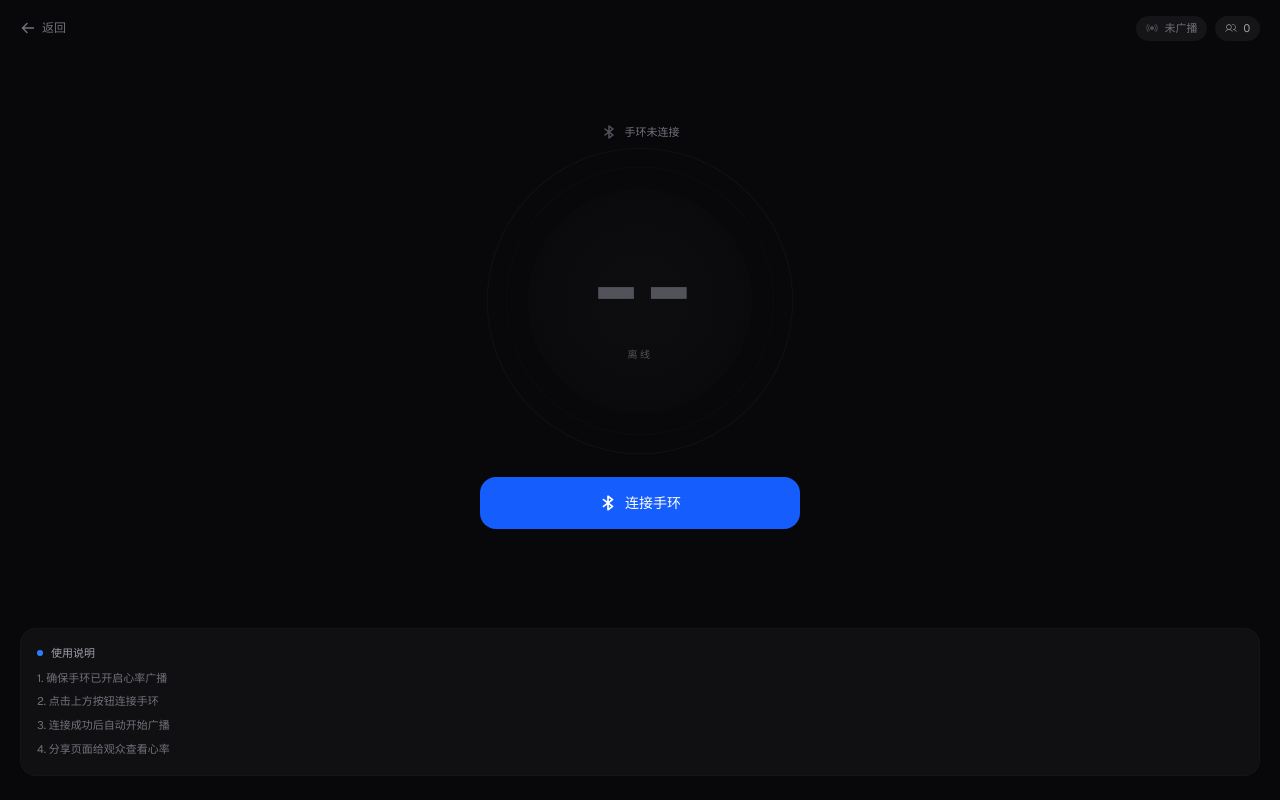
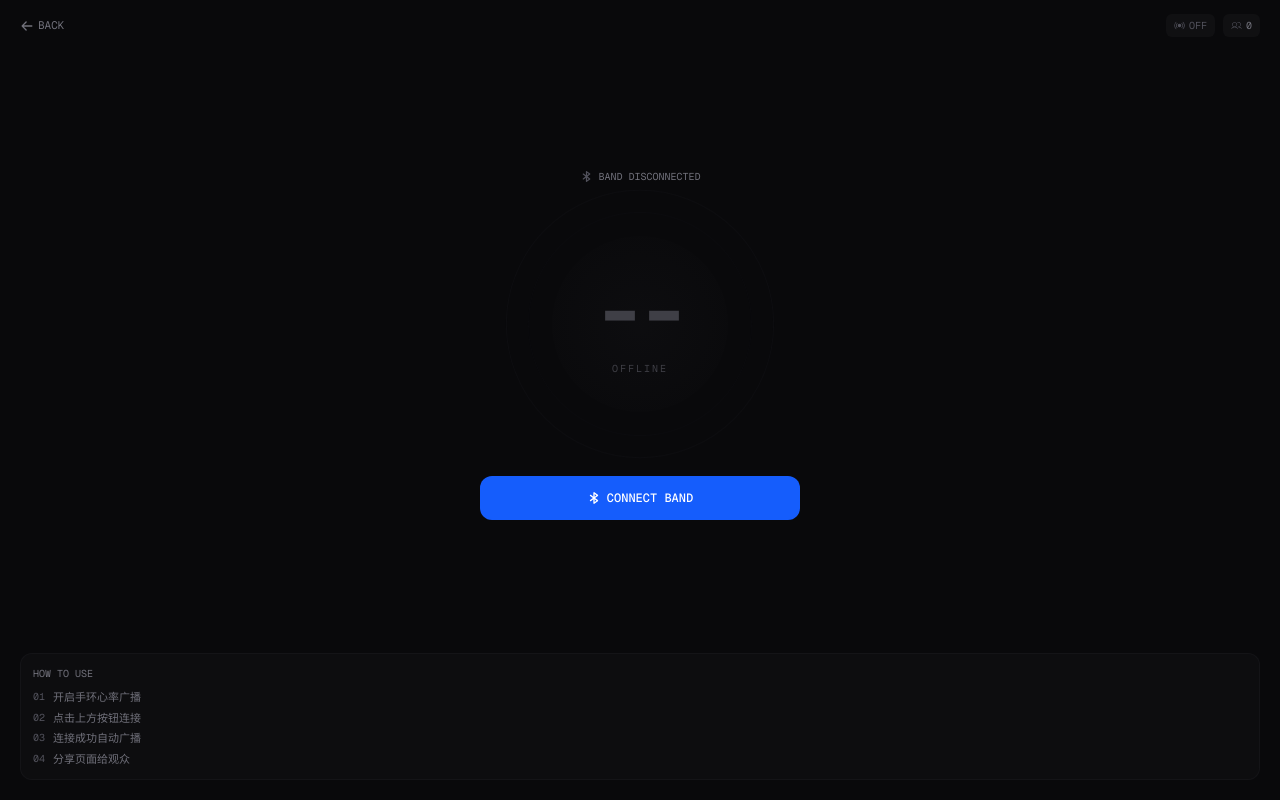
Before and after one commit to a3327564254/heart-rate-live, a Next.js app: page /host in a window 1280 px wide. Built offline with nearby package versions, Linux system fonts and the light colour scheme; no server answers.

Commit message:
feat: 严格遵循 design-taste 规范重新设计 UI

```diff
--- a/app/host/page.tsx
+++ b/app/host/page.tsx
@@ -20,7 +20,6 @@ export default function HostPage() {
   const wsClientRef = useRef<HeartRateWSClient | null>(null);
   const bleConnectionRef = useRef<Awaited<ReturnType<typeof connectToHeartRateDevice>> | null>(null);
 
-  // 自动重连 WebSocket
   useEffect(() => {
     const wsClient = new HeartRateWSClient("default");
     wsClientRef.current = wsClient;
@@ -33,16 +32,14 @@ export default function HostPage() {
       onError: (msg) => setError(msg),
     });
 
-    return () => {
-      wsClient.disconnect();
-    };
+    return () => wsClient.disconnect();
   }, []);
 
   const handleConnect = useCallback(async () => {
     setError(null);
 
     if (!isWebBluetoothAvailable()) {
-      setError("此浏览器不支持 Web Bluetooth，请使用 Chrome");
+      setError("浏览器不支持 Web Bluetooth，请使用 Chrome");
       return;
     }
 
@@ -64,8 +61,6 @@ export default function HostPage() {
       );
       bleConnectionRef.current = connection;
       setBleStatus("connected");
-      // 保存连接状态
-      localStorage.setItem("hr-host-connected", "true");
     } catch (err) {
       setBleStatus("disconnected");
       setError(err instanceof Error ? err.message : "连接失败");
@@ -78,54 +73,53 @@ export default function HostPage() {
     setBleStatus("disconnected");
     setBpm(0);
     setHistory([]);
-    localStorage.removeItem("hr-host-connected");
   }, []);
 
   const isConnected = bleStatus === "connected";
 
   return (
-    <main className="min-h-[100dvh] bg-[#08080a] text-white flex flex-col safe-area">
+    <main className="min-h-[100dvh] bg-zinc-950 text-zinc-100 flex flex-col safe-area">
       {/* 顶部栏 */}
-      <header className="flex items-center justify-between px-5 py-4">
-        <a href="/" className="flex items-center gap-1.5 text-zinc-500 active:text-zinc-300 transition-colors">
-          <ArrowLeft size={16} weight="bold" />
-          <span className="text-xs">返回</span>
+      <header className="flex items-center justify-between px-5 py-3.5">
+        <a href="/" className="flex items-center gap-1 text-zinc-500 active:text-zinc-300 transition-colors">
+          <ArrowLeft size={14} weight="bold" />
+          <span className="text-[11px] font-mono">BACK</span>
         </a>
         <div className="flex items-center gap-2">
-          <div className={`flex items-center gap-1.5 px-2.5 py-1 rounded-full ${
-            isConnected ? "bg-rose-500/10" : "bg-zinc-900/80"
+          <div className={`flex items-center gap-1 px-2 py-1 rounded-md ${
+            isConnected ? "bg-rose-500/10" : "bg-zinc-900/50"
           }`}>
-            <Broadcast size={12} weight="fill" className={isConnected ? "text-rose-500" : "text-zinc-600"} />
-            <span className={`text-[11px] ${isConnected ? "text-rose-400" : "text-zinc-500"}`}>
-              {isConnected ? "广播中" : "未广播"}
+            <Broadcast size={11} weight="fill" className={isConnected ? "text-rose-500" : "text-zinc-600"} />
+            <span className={`text-[10px] font-mono ${isConnected ? "text-rose-400" : "text-zinc-600"}`}>
+              {isConnected ? "ON AIR" : "OFF"}
             </span>
           </div>
-          <div className="flex items-center gap-1.5 px-2.5 py-1 rounded-full bg-zinc-900/80">
-            <Users size={12} weight="light" className="text-zinc-400" />
-            <span className="text-[11px] text-zinc-400 tabular-nums">{viewerCount}</span>
+          <div className="flex items-center gap-1 px-2 py-1 rounded-md bg-zinc-900/50">
+            <Users size={11} weight="light" className="text-zinc-600" />
+            <span className="text-[10px] text-zinc-500 font-mono tabular-nums">{viewerCount}</span>
           </div>
         </div>
       </header>
 
       {/* 主内容 */}
-      <div className="flex-1 flex flex-col items-center justify-center px-5 -mt-8">
+      <div className="flex-1 flex flex-col items-center justify-center px-5 -mt-4">
         {/* 蓝牙状态 */}
-        <div className="mb-4 flex items-center gap-2">
-          <Bluetooth size={16} weight="bold" className={
+        <div className="mb-3 flex items-center gap-1.5">
+          <Bluetooth size={13} weight="bold" className={
             bleStatus === "connected" ? "text-blue-400" :
             bleStatus === "connecting" ? "text-amber-400" : "text-zinc-600"
           } />
-          <span className="text-[11px] text-zinc-500">
-            {bleStatus === "connected" ? "手环已连接" :
-             bleStatus === "connecting" ? "连接中..." : "手环未连接"}
+          <span className="text-[10px] text-zinc-500 font-mono">
+            {bleStatus === "connected" ? "BAND CONNECTED" :
+             bleStatus === "connecting" ? "CONNECTING..." : "BAND DISCONNECTED"}
           </span>
         </div>
 
         {/* 心率显示 */}
         <motion.div
-          initial={reduce ? false : { opacity: 0, scale: 0.9 }}
+          initial={reduce ? false : { opacity: 0, scale: 0.95 }}
           animate={{ opacity: 1, scale: 1 }}
-          transition={{ duration: 0.6, ease: [0.16, 1, 0.3, 1] }}
+          transition={{ duration: 0.5, ease: [0.16, 1, 0.3, 1] }}
         >
           <HeartRateDisplay bpm={bpm} isLive={isConnected} />
         </motion.div>
@@ -135,62 +129,58 @@ export default function HostPage() {
           <motion.div
             initial={{ opacity: 0, y: 4 }}
             animate={{ opacity: 1, y: 0 }}
-            className="mt-4 w-full max-w-xs p-3 rounded-xl bg-red-500/10 border border-red-500/20
-                       flex items-start gap-2"
+            className="mt-4 w-full max-w-xs p-2.5 rounded-lg bg-red-500/8 border border-red-500/15
+                       flex items-start gap-1.5"
           >
-            <Warning size={14} className="text-red-400 mt-0.5 shrink-0" weight="bold" />
-            <span className="text-xs text-red-400 leading-relaxed">{error}</span>
+            <Warning size={12} className="text-red-400 mt-0.5 shrink-0" weight="bold" />
+            <span className="text-[11px] text-red-400 font-mono">{error}</span>
           </motion.div>
         )}
 
         {/* 连接按钮 */}
         <motion.div
-          initial={reduce ? false : { opacity: 0, y: 20 }}
+          initial={reduce ? false : { opacity: 0, y: 10 }}
           animate={{ opacity: 1, y: 0 }}
-          transition={{ duration: 0.4, delay: 0.2 }}
-          className="mt-8 w-full max-w-xs"
+          transition={{ duration: 0.3, delay: 0.15 }}
+          className="mt-6 w-full max-w-xs"
         >
           {!isConnected ? (
             <button
               onClick={handleConnect}
               disabled={bleStatus === "connecting"}
-              className="w-full py-4 px-6 rounded-2xl bg-blue-600 text-white font-medium text-sm
-                         active:bg-blue-700
-                         disabled:opacity-40 disabled:cursor-not-allowed
-                         transition-colors duration-150
-                         flex items-center justify-center gap-2"
+              className="w-full py-3.5 rounded-xl bg-blue-600 text-white font-mono text-xs font-medium
+                         active:bg-blue-700 disabled:opacity-40 disabled:cursor-not-allowed
+                         transition-colors duration-100 flex items-center justify-center gap-1.5"
             >
-              <Bluetooth size={18} weight="bold" />
-              {bleStatus === "connecting" ? "连接中..." : "连接手环"}
+              <Bluetooth size={14} weight="bold" />
+              {bleStatus === "connecting" ? "CONNECTING..." : "CONNECT BAND"}
             </button>
           ) : (
             <button
               onClick={handleDisconnect}
-              className="w-full py-4 px-6 rounded-2xl bg-zinc-800 text-zinc-300 font-medium text-sm
-                         active:bg-zinc-700
-                         transition-colors duration-150
-                         flex items-center justify-center gap-2"
+              className="w-full py-3.5 rounded-xl bg-zinc-800 text-zinc-300 font-mono text-xs font-medium
+                         active:bg-zinc-700 transition-colors duration-100
+                         flex items-center justify-center gap-1.5"
             >
-              <BluetoothSlash size={18} weight="bold" />
-              断开连接
+              <BluetoothSlash size={14} weight="bold" />
+              DISCONNECT
             </button>
           )}
         </motion.div>
       </div>
 
-      {/* 底部提示 */}
-      <div className="px-5 pb-6">
-        <div className="p-4 rounded-2xl bg-zinc-900/50 border border-zinc-800/30">
-          <div className="flex items-center gap-2 mb-2">
-            <div className="w-1.5 h-1.5 rounded-full bg-blue-500" />
-            <span className="text-[11px] text-zinc-400 font-medium">使用说明</span>
+      {/* 底部说明 */}
+      <div className="px-5 pb-5">
+        <div className="p-3 rounded-xl bg-zinc-900/30 border border-zinc-800/30">
+          <div className="text-[10px] text-zinc-500 font-mono mb-2">HOW TO USE</div>
+          <div className="space-y-1">
+            {["开启手环心率广播", "点击上方按钮连接", "连接成功自动广播", "分享页面给观众"].map((step, i) => (
+              <div key={i} className="flex items-start gap-2">
+                <span className="text-[10px] text-zinc-600 font-mono tabular-nums">{String(i + 1).padStart(2, "0")}</span>
+                <span className="text-[11px] text-zinc-500">{step}</span>
+              </div>
+            ))}
           </div>
-          <ul className="space-y-1.5 text-[11px] text-zinc-500 leading-relaxed">
-            <li>1. 确保手环已开启心率广播</li>
-            <li>2. 点击上方按钮连接手环</li>
-            <li>3. 连接成功后自动开始广播</li>
-            <li>4. 分享页面给观众查看心率</li>
-          </ul>
         </div>
       </div>
     </main>
--- a/app/page.tsx
+++ b/app/page.tsx
@@ -46,90 +46,87 @@ export default function ViewerPage() {
       onViewerCount: setViewerCount,
     });
 
-    return () => {
-      wsClient.disconnect();
-    };
+    return () => wsClient.disconnect();
   }, []);
 
   const isLive = wsStatus === "connected" && hostConnected;
 
   return (
-    <main className="min-h-[100dvh] bg-[#08080a] text-white flex flex-col safe-area">
-      {/* 顶部栏 */}
-      <header className="flex items-center justify-between px-5 py-4">
-        <div className="flex items-center gap-2">
+    <main className="min-h-[100dvh] bg-zinc-950 text-zinc-100 flex flex-col safe-area">
+      {/* 顶部状态栏 - 单行 */}
+      <header className="flex items-center justify-between px-5 py-3.5">
+        <div className="flex items-center gap-1.5">
           {wsStatus === "connected" ? (
-            <WifiHigh size={14} weight="fill" className="text-emerald-500" />
+            <WifiHigh size={13} weight="fill" className="text-emerald-500" />
           ) : (
-            <WifiSlash size={14} weight="fill" className="text-zinc-600" />
+            <WifiSlash size={13} weight="fill" className="text-zinc-600" />
           )}
-          <span className="text-[11px] text-zinc-500">
-            {wsStatus === "connected" ? (isLive ? "直播中" : "已连接") : "连接中..."}
+          <span className="text-[11px] text-zinc-500 font-mono">
+            {isLive ? "LIVE" : wsStatus === "connected" ? "CONNECTED" : "CONNECTING"}
           </span>
         </div>
-        <div className="flex items-center gap-1.5 px-2.5 py-1 rounded-full bg-zinc-900/80">
-          <Users size={12} weight="light" className="text-zinc-400" />
-          <span className="text-[11px] text-zinc-400 tabular-nums">{viewerCount}</span>
+        <div className="flex items-center gap-1">
+          <Users size={12} weight="light" className="text-zinc-600" />
+          <span className="text-[11px] text-zinc-500 font-mono tabular-nums">{viewerCount}</span>
         </div>
       </header>
 
-      {/* 主内容 */}
-      <div className="flex-1 flex flex-col items-center justify-center px-5 -mt-8">
-        {/* 心率显示 */}
+      {/* 主内容区 - 垂直居中 */}
+      <div className="flex-1 flex flex-col items-center justify-center px-5 -mt-4">
         <motion.div
-          initial={reduce ? false : { opacity: 0, scale: 0.9 }}
+          initial={reduce ? false : { opacity: 0, scale: 0.95 }}
           animate={{ opacity: 1, scale: 1 }}
-          transition={{ duration: 0.6, ease: [0.16, 1, 0.3, 1] }}
+          transition={{ duration: 0.5, ease: [0.16, 1, 0.3, 1] }}
         >
           <HeartRateDisplay bpm={bpm} isLive={isLive} />
         </motion.div>
 
-        {/* 等待提示 */}
+        {/* 等待状态 - 简洁提示 */}
         {!hostConnected && wsStatus === "connected" && (
           <motion.div
             initial={{ opacity: 0 }}
             animate={{ opacity: 1 }}
-            transition={{ delay: 0.3 }}
-            className="mt-6 flex items-center gap-2 px-4 py-2 rounded-full bg-amber-500/10 border border-amber-500/20"
+            transition={{ delay: 0.2 }}
+            className="mt-5 flex items-center gap-1.5"
           >
             <motion.div
               animate={{ rotate: 360 }}
               transition={{ duration: 2, repeat: Infinity, ease: "linear" }}
             >
-              <Pulse size={14} weight="bold" className="text-amber-500" />
+              <Pulse size={12} weight="bold" className="text-amber-500" />
             </motion.div>
-            <span className="text-xs text-amber-500">等待主播连接手环</span>
+            <span className="text-[11px] text-amber-500/70 font-mono">WAITING FOR HOST</span>
           </motion.div>
         )}
       </div>
 
-      {/* 底部信息区 */}
-      <div className="px-5 pb-6 space-y-4">
-        {/* 统计卡片 */}
+      {/* 底部数据区 */}
+      <div className="px-5 pb-5 space-y-3">
+        {/* 统计卡片 - 3列网格 */}
         {bpmRange && (
           <motion.div
-            initial={reduce ? false : { opacity: 0, y: 20 }}
+            initial={reduce ? false : { opacity: 0, y: 10 }}
             animate={{ opacity: 1, y: 0 }}
-            transition={{ duration: 0.4, delay: 0.1 }}
-            className="grid grid-cols-3 gap-2"
+            transition={{ duration: 0.3, delay: 0.1 }}
+            className="grid grid-cols-3 gap-1.5"
           >
-            <StatCard label="最低" value={bpmRange.min} />
-            <StatCard label="平均" value={bpmRange.avg} highlight />
-            <StatCard label="最高" value={bpmRange.max} />
+            <StatCard label="MIN" value={bpmRange.min} />
+            <StatCard label="AVG" value={bpmRange.avg} highlight />
+            <StatCard label="MAX" value={bpmRange.max} />
           </motion.div>
         )}
 
         {/* 心率曲线 */}
         <motion.div
-          initial={reduce ? false : { opacity: 0, y: 20 }}
+          initial={reduce ? false : { opacity: 0, y: 10 }}
           animate={{ opacity: 1, y: 0 }}
-          transition={{ duration: 0.4, delay: 0.2 }}
-          className="p-4 rounded-2xl bg-zinc-900/50 border border-zinc-800/30"
+          transition={{ duration: 0.3, delay: 0.15 }}
+          className="p-3.5 rounded-xl bg-zinc-900/50 border border-zinc-800/40"
         >
-          <div className="flex items-center justify-between mb-3">
-            <h2 className="text-xs font-medium text-zinc-300">心率曲线</h2>
-            <span className="text-[10px] text-zinc-600 tabular-nums">
-              {history.length > 0 ? `${history.length} 个数据点` : "暂无数据"}
+          <div className="flex items-center justify-between mb-2">
+            <span className="text-[10px] text-zinc-500 font-mono">HEART RATE</span>
+            <span className="text-[10px] text-zinc-600 font-mono tabular-nums">
+              {history.length > 0 ? `${history.length} PTS` : "NO DATA"}
             </span>
           </div>
           <HeartRateChart data={history} />
@@ -139,16 +136,16 @@ export default function ViewerPage() {
         <motion.div
           initial={{ opacity: 0 }}
           animate={{ opacity: 1 }}
-          transition={{ delay: 0.4 }}
-          className="text-center"
+          transition={{ delay: 0.3 }}
+          className="text-center pt-1"
         >
           <a
             href="/host"
-            className="inline-flex items-center gap-1.5 text-[11px] text-zinc-600 active:text-zinc-400
-                       py-2 px-4 rounded-full bg-zinc-900/50 transition-colors"
+            className="inline-flex items-center gap-1 text-[10px] text-zinc-600 font-mono
+                       py-1.5 px-3 rounded-lg bg-zinc-900/30 active:bg-zinc-800/50 transition-colors"
           >
-            <span>作为主播连接手环</span>
-            <ArrowRight size={10} weight="bold" />
+            <span>CONNECT AS HOST</span>
+            <ArrowRight size={9} weight="bold" />
           </a>
         </motion.div>
       </div>
@@ -158,18 +155,17 @@ export default function ViewerPage() {
 
 function StatCard({ label, value, highlight = false }: { label: string; value: number; highlight?: boolean }) {
   return (
-    <div className={`py-3 px-2 rounded-xl text-center ${
+    <div className={`py-2 px-2 rounded-lg text-center ${
       highlight
-        ? "bg-rose-500/10 border border-rose-500/20"
-        : "bg-zinc-900/50 border border-zinc-800/30"
+        ? "bg-rose-500/8 border border-rose-500/15"
+        : "bg-zinc-900/40 border border-zinc-800/30"
     }`}>
-      <div className="text-[10px] text-zinc-500 mb-1">{label}</div>
-      <div className={`font-mono text-xl font-bold tabular-nums ${
-        highlight ? "text-rose-400" : "text-zinc-200"
+      <div className="text-[9px] text-zinc-600 font-mono mb-0.5">{label}</div>
+      <div className={`font-mono text-base font-bold tabular-nums ${
+        highlight ? "text-rose-400" : "text-zinc-300"
       }`}>
         {value}
       </div>
-      <div className="text-[10px] text-zinc-600 mt-0.5">BPM</div>
     </div>
   );
 }
--- a/components/HeartRateDisplay.tsx
+++ b/components/HeartRateDisplay.tsx
@@ -7,73 +7,51 @@ interface HeartRateDisplayProps {
   isLive: boolean;
 }
 
+/**
+ * 心率显示组件
+ * 动效目的：脉搏圆环通过缩放+透明度模拟真实心跳节奏，数字跳动反馈数据更新
+ */
 export function HeartRateDisplay({ bpm, isLive }: HeartRateDisplayProps) {
   const reduce = useReducedMotion();
   const interval = bpm > 0 ? 60 / bpm : 1.5;
 
   return (
-    <div className="relative flex items-center justify-center w-64 h-64 md:w-72 md:h-72">
-      {/* 外层光晕 */}
-      {isLive && bpm > 0 && (
+    <div className="relative flex items-center justify-center w-56 h-56 sm:w-64 sm:h-64">
+      {/* 外层光晕 - 仅在有数据时显示 */}
+      {isLive && bpm > 0 && !reduce && (
         <motion.div
           className="absolute inset-0 rounded-full"
           style={{
-            background: "radial-gradient(circle, rgba(244,63,94,0.15) 0%, transparent 70%)",
+            background: "radial-gradient(circle, rgba(244,63,94,0.12) 0%, transparent 60%)",
           }}
-          animate={reduce ? {} : {
-            scale: [1, 1.1, 1],
-            opacity: [0.5, 0.8, 0.5],
-          }}
-          transition={{
-            duration: interval,
-            repeat: Infinity,
-            ease: "easeInOut",
-          }}
+          animate={{ scale: [1, 1.08, 1], opacity: [0.4, 0.7, 0.4] }}
+          transition={{ duration: interval, repeat: Infinity, ease: "easeInOut" }}
         />
       )}
 
       {/* 脉搏圆环 - 外 */}
       <motion.div
         className="absolute inset-0 rounded-full"
-        style={{
-          border: `1px solid ${isLive ? "rgba(244,63,94,0.3)" : "rgba(63,63,70,0.3)"}`,
-        }}
-        animate={reduce ? {} : {
-          scale: [1, 1.08, 1],
-          opacity: [0.3, 0.6, 0.3],
-        }}
-        transition={{
-          duration: interval,
-          repeat: Infinity,
-          ease: "easeInOut",
-        }}
+        style={{ border: `1px solid ${isLive ? "rgba(244,63,94,0.25)" : "rgba(63,63,70,0.2)"}` }}
+        animate={reduce ? {} : { scale: [1, 1.06, 1], opacity: [0.25, 0.5, 0.25] }}
+        transition={{ duration: interval, repeat: Infinity, ease: "easeInOut" }}
       />
 
       {/* 脉搏圆环 - 中 */}
       <motion.div
-        className="absolute inset-4 rounded-full"
-        style={{
-          border: `1px solid ${isLive ? "rgba(244,63,94,0.2)" : "rgba(63,63,70,0.2)"}`,
-        }}
-        animate={reduce ? {} : {
-          scale: [1, 1.05, 1],
-          opacity: [0.2, 0.4, 0.2],
-        }}
-        transition={{
-          duration: interval,
-          repeat: Infinity,
-          ease: "easeInOut",
-          delay: interval * 0.1,
-        }}
+        className="absolute inset-5 rounded-full"
+        style={{ border: `1px solid ${isLive ? "rgba(244,63,94,0.15)" : "rgba(63,63,70,0.15)"}` }}
+        animate={reduce ? {} : { scale: [1, 1.04, 1], opacity: [0.15, 0.3, 0.15] }}
+        transition={{ duration: interval, repeat: Infinity, ease: "easeInOut", delay: interval * 0.08 }}
       />
 
       {/* 内层背景 */}
       <div
-        className="absolute inset-8 rounded-full"
+        className="absolute inset-10 rounded-full"
         style={{
           background: isLive
-            ? "radial-gradient(circle, rgba(244,63,94,0.08) 0%, rgba(9,9,11,0.5) 100%)"
-            : "radial-gradient(circle, rgba(63,63,70,0.1) 0%, rgba(9,9,11,0.5) 100%)",
+            ? "radial-gradient(circle, rgba(244,63,94,0.06) 0%, rgba(9,9,11,0.8) 100%)"
+            : "radial-gradient(circle, rgba(63,63,70,0.08) 0%, rgba(9,9,11,0.8) 100%)",
         }}
       />
 
@@ -82,33 +60,33 @@ export function HeartRateDisplay({ bpm, isLive }: HeartRateDisplayProps) {
         <AnimatePresence mode="wait">
           <motion.div
             key={bpm}
-            initial={reduce ? false : { opacity: 0, y: 4, scale: 0.98 }}
-            animate={{ opacity: 1, y: 0, scale: 1 }}
-            exit={{ opacity: 0, y: -4, scale: 0.98 }}
-            transition={{ duration: 0.12, ease: "easeOut" }}
+            initial={reduce ? false : { opacity: 0, y: 3 }}
+            animate={{ opacity: 1, y: 0 }}
+            exit={{ opacity: 0, y: -3 }}
+            transition={{ duration: 0.1 }}
             className="font-mono font-bold tracking-tighter leading-none"
             style={{
-              fontSize: "clamp(4rem, 12vw, 6rem)",
-              color: isLive ? "#fff" : "#52525b",
+              fontSize: "clamp(3.5rem, 10vw, 5rem)",
+              color: isLive ? "#fafafa" : "#3f3f46",
             }}
           >
             {bpm > 0 ? bpm : "--"}
           </motion.div>
         </AnimatePresence>
 
-        <div className="mt-3 flex items-center justify-center gap-2">
+        <div className="mt-2.5 flex items-center justify-center gap-1.5">
           {isLive && bpm > 0 && (
             <motion.div
-              className="w-1.5 h-1.5 rounded-full bg-rose-500"
-              animate={reduce ? {} : { scale: [1, 1.4, 1], opacity: [1, 0.6, 1] }}
+              className="w-1 h-1 rounded-full bg-rose-500"
+              animate={reduce ? {} : { scale: [1, 1.5, 1], opacity: [1, 0.5, 1] }}
               transition={{ duration: interval, repeat: Infinity }}
             />
           )}
           <span
-            className="text-[10px] tracking-[0.25em] uppercase font-medium"
-            style={{ color: isLive ? "rgba(244,63,94,0.8)" : "#52525b" }}
+            className="text-[10px] tracking-[0.2em] font-mono"
+            style={{ color: isLive ? "rgba(244,63,94,0.7)" : "#3f3f46" }}
           >
-            {isLive ? "BPM" : "离线"}
+            {isLive ? "BPM" : "OFFLINE"}
           </span>
         </div>
       </div>
```
Also changed, not shown: components/HeartRateChart.tsx (+20 -21 lines).
